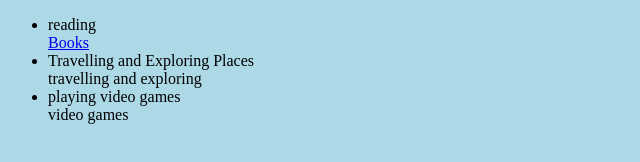
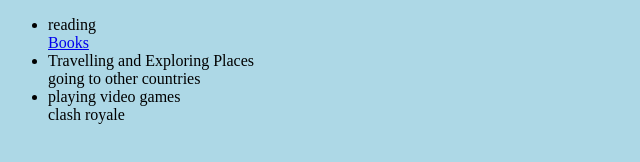
Before and after one commit to dhs17y1iwangjinni/dhs17y1iwangjinni.github.io, a plain HTML site: page index.html in a window 1280 px wide. Shown: the part 550-712 px from the top of the page, 0-640 px from the left. Drawn offline with Linux system fonts and the light colour scheme.

Commit message:
Update index.html

```diff
--- a/index.html
+++ b/index.html
@@ -15,8 +15,8 @@ Here’s our school website link <a href ="www.dhs.sg"> Dunman High School  </a>
 <ul>
 <li>reading</li>
 <a href="www.bbc.com/culture/tags/books"> Books  </a>
-<li>Travelling and Exploring Places</li><a https://www.grammarly.com/blog/traveling/> travelling and exploring </a>
-<li>playing video games</li><a https://clashroyale.com/> video games  </a>
+<li>Travelling and Exploring Places</li><a https://www.grammarly.com/blog/traveling/> going to other countries </a>
+<li>playing video games</li><a https://clashroyale.com/> clash royale  </a>
 </ul>
 </body>
 </html>
```
